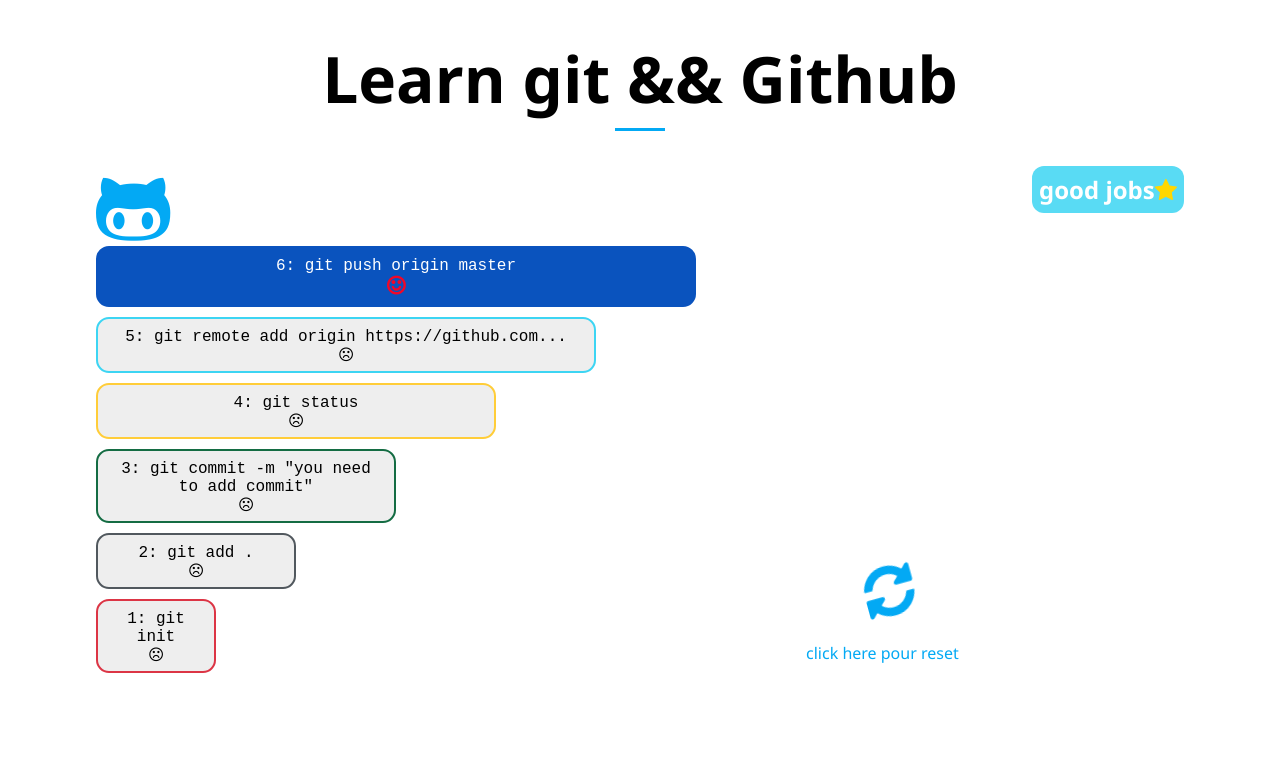
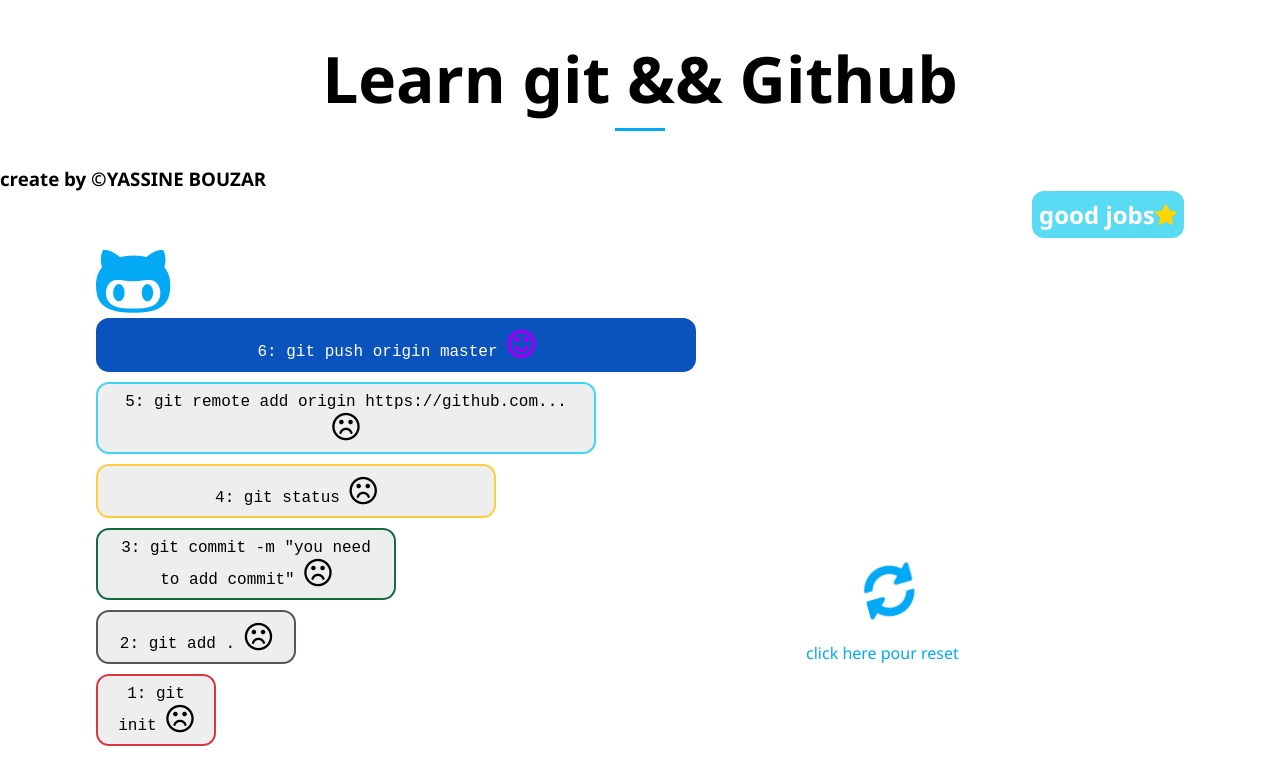
Before and after one commit to yassineYAYAbouzar/guid-for-github, a plain HTML site: page index.html in a window 1280 px wide. Both pictures are taken after a click on the element "6: git push origin master". Drawn offline with Linux system fonts and the light colour scheme.

Commit message:
last mosification

```diff
--- a/css/style.css
+++ b/css/style.css
@@ -43,7 +43,7 @@ h2 {
     height: 0;
     overflow: hidden;
 }
-code {
+section code {
     display: block;
     background: #eee;
     border-radius: 13px;
@@ -53,50 +53,42 @@ code {
     text-align: center;
     font-size: 16px;
 }
-i.fa.fa-star {
+.fa-star {
     display: inline-block;
     color: gold;
 }
-.fa{
-    display: block;
-}
-code.one{
+
+section code.one{
     width: 120px;
     border: 2px solid #dc3545;
     position: relative;
 }
 
 
-code.tow{
+section code.tow{
     width: 200px;
     border: 2px solid #51585e;
 }
 
-code.tree{
+section code.tree{
     width: 300px;
     border: 2px solid #146c43;
 }
 
-code.fore{
+section code.fore{
     width: 400px;
     border: 2px solid#ffcd39;
 }
 
-code.five{
+section code.five{
     width: 500px;
     border: 2px solid#3dd5f3;
 }
 
-code.sex{
+section code.sex{
     width: 600px;
     border: 2px solid #0a53be;
 }
-
-.felicitation{
-    width: 700px;
-    background: #eee;
-}
-
 
 i.fa.fa-github-alt.fa-5x {
     width: 100%;
@@ -121,6 +113,6 @@ label {
     right: 25.1%;
     bottom: 17%;
 }
-a {
+section a {
     color: #03a9f4;
 }
--- a/index.html
+++ b/index.html
@@ -9,20 +9,21 @@
 </head>
 <body>
     <h1>Learn git && Github</h1>
+    <h3>create by &copy;YASSINE BOUZAR</h3>
     <div class="contenaire">
         <h2>good jobs<i class="fa fa-star" ></i>
         </h2>
         <i class="fa fa-github-alt fa-5x"></i>
 
         <section>
-            <code class="sex" data-color="#0a53be">6: git push origin master  <i class="fa fa-frown-o "></i></code>
-            <code class="five" data-color="#3dd5f3">5: git remote add origin https://github.com...  <i class="fa fa-frown-o "></i></code>
-            <code class="fore" data-color="#ffcd39">4: git status  <i class="fa fa-frown-o"></i></code>
-            <code class="tree" data-color="#146c43">3: git commit -m "you need to add commit"  <i class="fa fa-frown-o"></i></code>
-            <code class="tow" data-color="#51585e">2: git add .  <i class="fa fa-frown-o"></i></code>
-            <code class="one" data-color="#dc3545">1: git init <i class="fa fa-frown-o"></i></code>
+            <code class="sex" data-color="#0a53be">6: git push origin master  <i class="fa fa-frown-o fa-2x "></i></code>
+            <code class="five" data-color="#3dd5f3">5: git remote add origin https://github.com...  <i class="fa fa-frown-o fa-2x "></i></code>
+            <code class="fore" data-color="#ffcd39">4: git status  <i class="fa fa-frown-o fa-2x "></i></code>
+            <code class="tree" data-color="#146c43">3: git commit -m "you need to add commit"  <i class="fa fa-frown-o fa-2x "></i></code>
+            <code class="tow" data-color="#51585e">2: git add .  <i class="fa fa-frown-o fa-2x "></i></code>
+            <code class="one" data-color="#dc3545">1: git init <i class="fa fa-frown-o fa-2x "></i></code>
 
-            <a href="https://yassineyayabouzar.github.io/guid-for-github/."> <i class="fa fa-refresh fa-spin refrech" id="d"> </i><label for="d">click here pour reset</label></a>
+            <a href="https://yassineyayabouzar.github.io/guid-for-github/"> <i class="fa fa-refresh fa-spin refrech" id="d"> </i><label for="d">click here pour reset</label></a>
         </section>
     </div>
 
--- a/js/acoord.js
+++ b/js/acoord.js
@@ -8,8 +8,8 @@ code.forEach(co => {
         this.style.color="#fff";
         this.lastChild.classList.remove('fa-frown-o');
         this.lastChild.classList.add('fa-smile-o');
-        this.lastChild.style.color="#f10728"
-        this.lastChild.style.fontSize="21px"
+        this.lastChild.style.color="rgb(151 3 244)"
+
         this.lastChild.style.fontWeight="bold"
 
         if(e.target.dataset.color=="#0a53be"){
```
